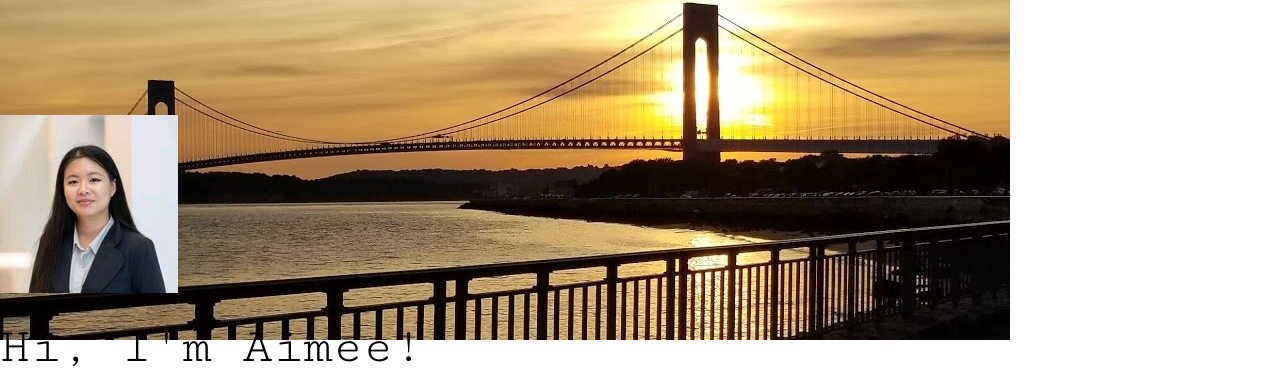
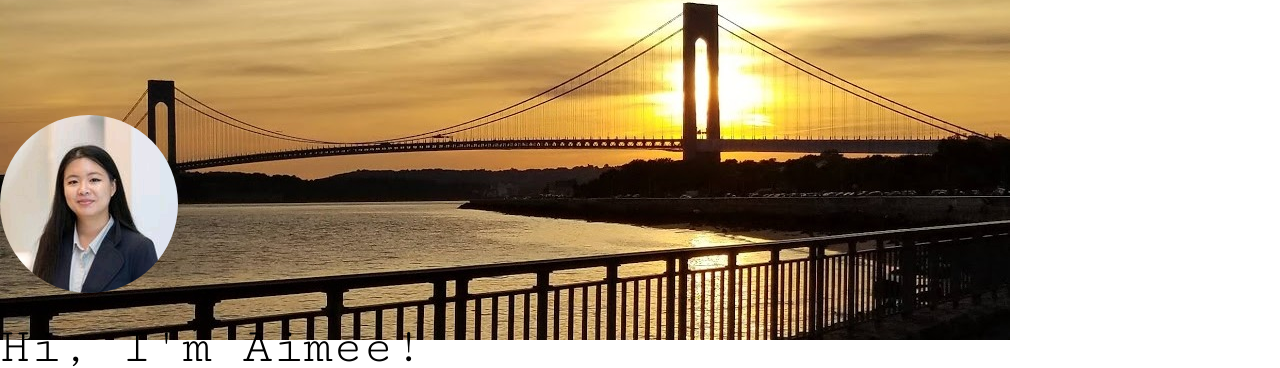
Before and after one commit to aimee-liang/aimee-liang-dev, a React (Create React App) app: page / in a window 1280 px wide. Shown: the part 389-757 px from the top of the page. Built offline with nearby package versions, Linux system fonts and the light colour scheme.

Commit message:
Made profile pic a circle

```diff
--- a/src/App.css
+++ b/src/App.css
@@ -113,3 +113,7 @@
   text-align: center;
   font-size: 20px;
 }
+
+.profile-pic-container img {
+  border-radius: 50%;
+}
--- a/src/Components/ProfilePic.js
+++ b/src/Components/ProfilePic.js
@@ -1,9 +1,10 @@
 import React from "react"
+import "../App.css"
 
 const ProfilePic = props => {
     return(
         <div className="profile-pic-container">
-            <img alt="propic" src="/aimee_liang_profile.png" />
+            <img alt="" src="/aimee_liang_profile.png" />
         </div>
     )
 }
```
Also changed, not shown: 1 other file (tests, documents, lock files or other folders).
